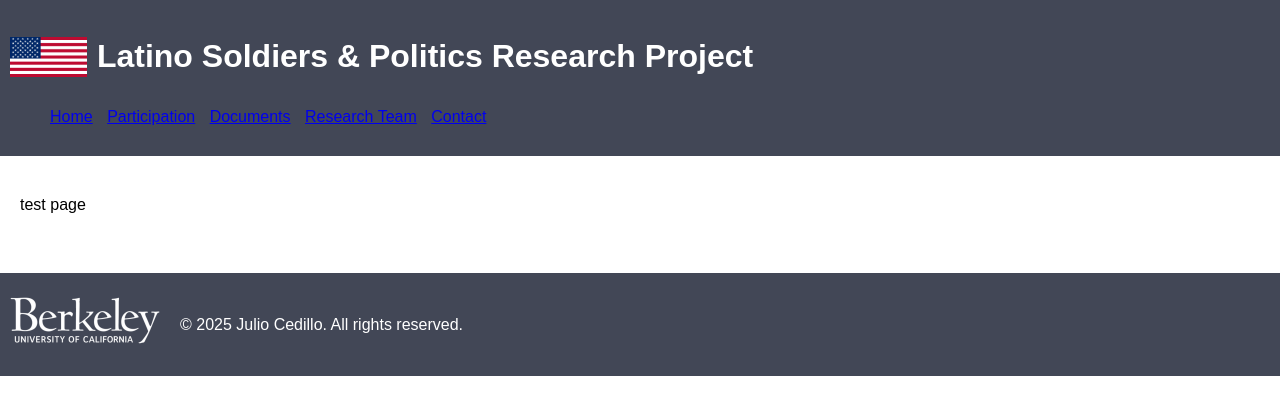
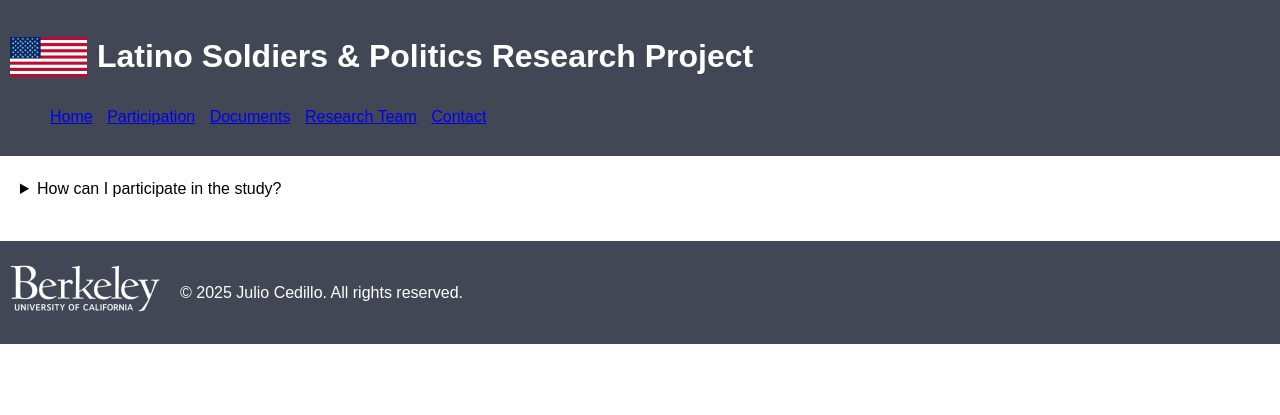
Before and after one commit to juliocedillo/military, a Jekyll site: the page built from participation.md, in a window 1280 px wide. Shown: the top 415 px of the page. Built offline with Jekyll 4.4.1, drawn with Linux system fonts in a browser that asks for light colours.

Commit message:
Update participation.md

```diff
--- a/participation.md
+++ b/participation.md
@@ -4,4 +4,11 @@ title: Participation
 permalink: /participation
 ---
 
-test page
+<details>
+  <summary> How can I participate in the study?</summary>
+  <p>If you meet the eligibility requirements, you can participate by being interviewed for the project. You can also refer someone you know for an interview.
+
+Interviews are confidential. Interviews typically take one hour, but may take up to 90 minutes. Participation in interviews is completely voluntary, and participants can choose to end the interview at any time. Participants can also refuse to answer any question.
+
+Interviews can take place in-person or over Zoom.</p>
+</details>
```
